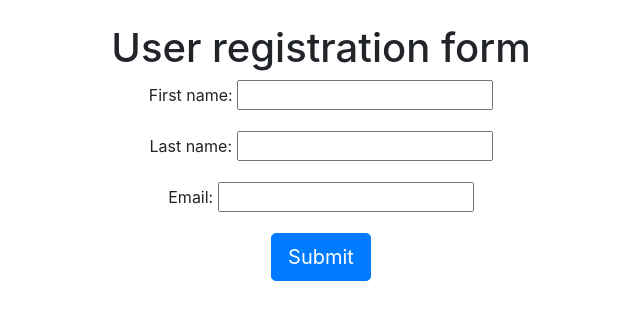
After one commit to 0x000922/django_try, a Django app: page /main/reg in a window 1280 px wide. The commit adds this page. Shown: the top 320 px of the page, without its empty margins (319-959 px from the left). Run offline with Django 3.2, Linux system fonts and the light colour scheme; some libraries are stand-ins or nearby versions.

Commit message:
various change + customer template and email check

```diff
--- a/rdbms/main/forms.py
+++ b/rdbms/main/forms.py
@@ -1,4 +1,5 @@
 from django import forms
+from .models import Customers
 #from django.core.validators import CharField
 
 class CustomerForm(forms.Form):
@@ -6,6 +7,12 @@ class CustomerForm(forms.Form):
     last_name = forms.CharField(max_length =45)
     email = forms.EmailField()
 
+    def clean_email(self):
+        em = self.cleaned_data['email']
+        if Customers.objects.filter(email = em).count() > 0:
+            raise forms.ValidationError(" email already used try another one")
+        return em
+
 
 class Booking_id(forms.Form):
     Booking_id = forms.IntegerField(label = "booking_id")
--- /dev/null
+++ b/rdbms/main/templates/main/customerform.html
@@ -0,0 +1,26 @@
+{% extends "./index.html" %}
+{% block table %}
+
+
+
+
+<section id="cover" class="min-vh-90">
+    <div id="cover-caption">
+        <div class="container">
+            <div class="row text-black">
+                <div class="col-xl-5 col-lg-6 col-md-8 col-sm-11 mx-auto text-center form p-4">
+                    <h1 class="display-5">User registration form</h1>
+                    <div class="px-2">
+                        <form action="{% url 'reg' %}" method="POST">
+                            {% csrf_token %}
+                            {{ form.as_p }}
+                            <button type="submit" class="btn btn-primary btn-lg">Submit</button>
+                        </form>
+                    </div>
+                </div>
+            </div>
+        </div>
+    </div>
+</section>
+
+{% endblock %}
--- a/rdbms/main/templates/main/indexpage.html
+++ b/rdbms/main/templates/main/indexpage.html
@@ -12,7 +12,7 @@ Things u can do |!!|
         <a href = "{% url 'booking_id_search' %}">booking id search</a>
     </li>
     <li>
-        customer form and registration
+        <a href = "{% url 'reg' %}">customer form and registration</a>
     </li>
 </ul>
 </div>
--- a/rdbms/main/urls.py
+++ b/rdbms/main/urls.py
@@ -6,5 +6,7 @@ urlpatterns = [
     path('all_table/<name>',views.custom_sql_db_display,name = 'data_display' ),
     path('', views.index, name = 'index'),
     path('all_films', views.all_films, name = 'all_films'),
-    path('sbid', views.booking_id_search, name = 'booking_id_search')
+    path('sbid', views.booking_id_search, name = 'booking_id_search'),
+    path('reg', views.customerform, name = 'reg'),
+
 ]
--- a/rdbms/main/views.py
+++ b/rdbms/main/views.py
@@ -2,7 +2,7 @@ from django.shortcuts import render
 from django.db import connection
 from django.http import HttpResponse , HttpResponseRedirect
 from django.template import loader
-from .models import Films, Bookings
+from .models import Films, Bookings, Customers
 from .forms import Booking_id, CustomerForm
 #from django
 # Create your views here.
@@ -77,7 +77,13 @@ def customerform(request):
     if request.method == 'POST':
         form = CustomerForm(request.POST)
         if form.is_valid():
-            form.save()
+            a = form.cleaned_data['first_name']
+            b = form.cleaned_data['last_name']
+            c = form.cleaned_data['email']
+            o = Customers(first_name = a, last_name = b, email = c)
+            o.save()
+            return HttpResponseRedirect('/main')
+
     else:
         form = CustomerForm()
-    return render(request, 'main/', {'form': form})
+    return render(request, 'main/customerform.html', {'form': form})
```
